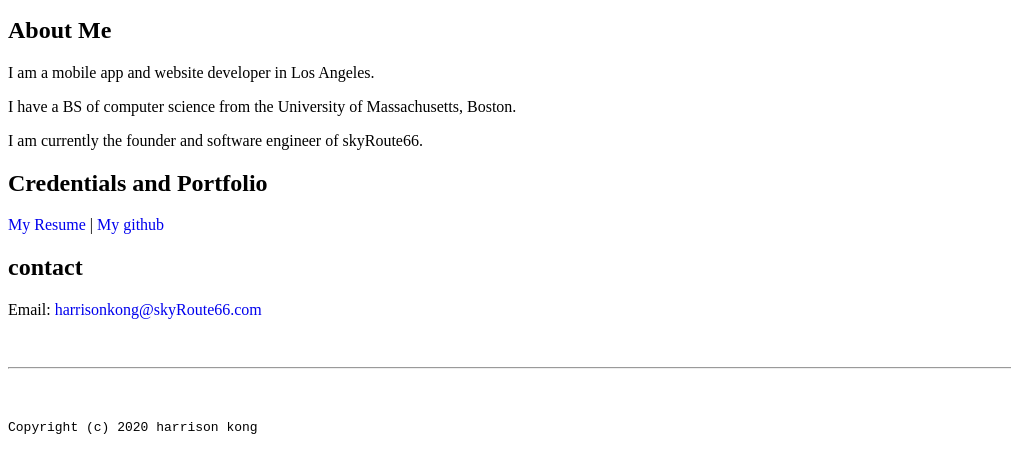
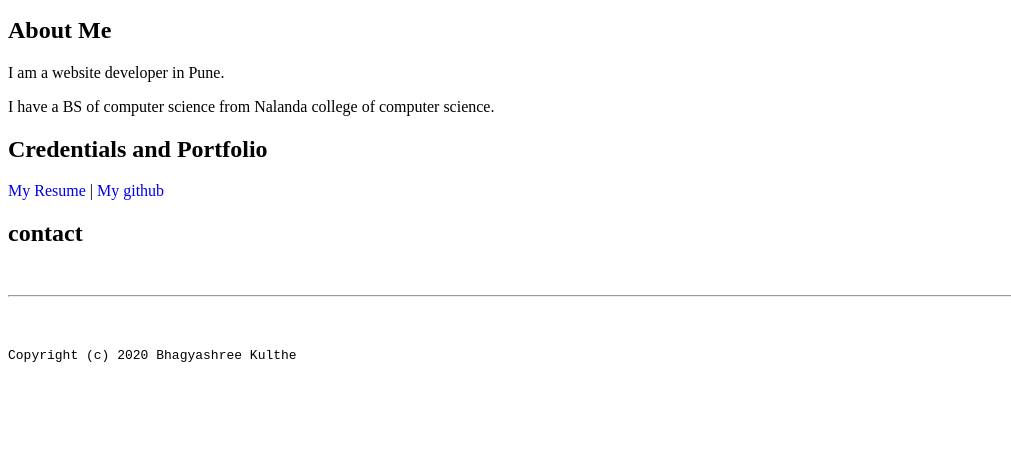
Before and after one commit to BhagyashreeKulthe/bhagyashreekulthe.github.io, a plain HTML site: page index.html in a window 1280 px wide. Shown: the part 498-965 px from the top of the page, without its empty margins (0-1011 px from the left). After the commit the page ends 893 px from the top, so only its background shows below. Drawn offline with Linux system fonts and the light colour scheme.

Commit message:
Update index.html

```diff
--- a/index.html
+++ b/index.html
@@ -5,12 +5,12 @@
 <html lang="en">
 
   <header>
-<title> Harrison Kong's Portal </title>
+<title> Bhagyashree Kulthe </title>
 <link rel="stylesheet" href="css/master.css">
 <link rel="faviconIcon" href="favicon.ico" type="image/x-icon">
 <link  rel="shortcut" href="favicon.ico" type="image/x-icon">
 <meta name="viewport" content="width+=device-width, initial-scale=1, shrink-to-fit=no">
-<meta name="name" content="harrison kong's Portal">
+<meta name="name" content="Bhagyashree Kulthe's Portal">
 <meta name="robots" content="noindex, nofollow">
 
 </header>
@@ -18,20 +18,20 @@
   <img src="images/banner.jpg" width="75%" alt="banner">
 <h1>Harrison Kong's Portal </h1>
 <h2>About Me</h2>
-<p> I am a mobile app and website developer in Los Angeles.</p>
-<p> I have a BS of computer science from the University of Massachusetts, Boston.</p>
-<p> I am currently the founder and software engineer of skyRoute66.</p>
+<p> I am a website developer in Pune.</p>
+<p> I have a BS of computer science from Nalanda college of computer science.</p>
+
 <h2>Credentials and Portfolio</h2>
 
-<p><a href="resume.html"> My Resume </a> |  <a href="https://github.com/harrisonkong"> My github</a></p>
+<p><a href="resume.html"> My Resume </a> |  <a href="https://github.com/BhagyashreeKulthe"> My github</a></p>
 <h2>contact</h2>
 
-<p>Email: <a href="mailto:harrisonkong@skyRoute66">harrisonkong@skyRoute66.com</a></p>
+
   </body>
 
   <footer>
 <hr>
-<code>Copyright (c) 2020 harrison kong</code>
+<code>Copyright (c) 2020 Bhagyashree Kulthe</code>
   </footer>
 
 </html>
```
